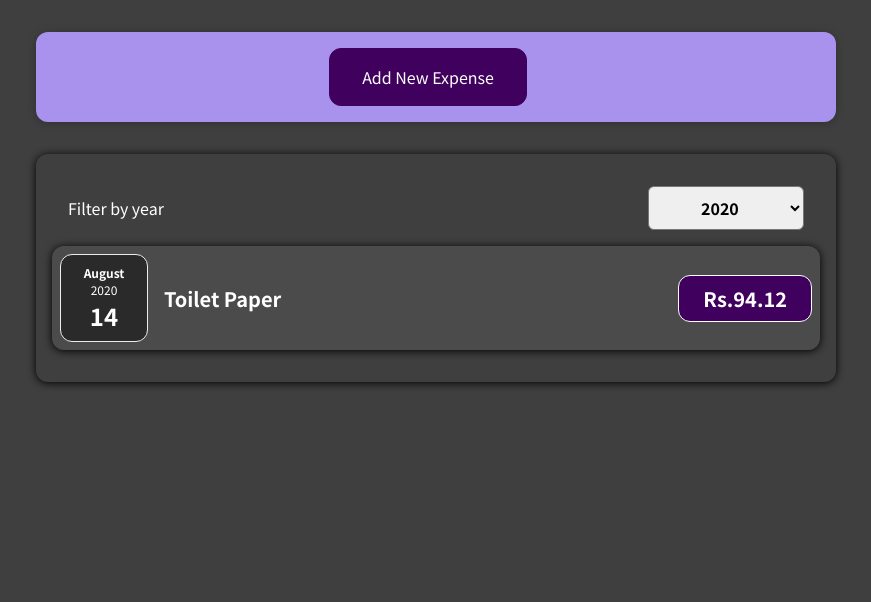
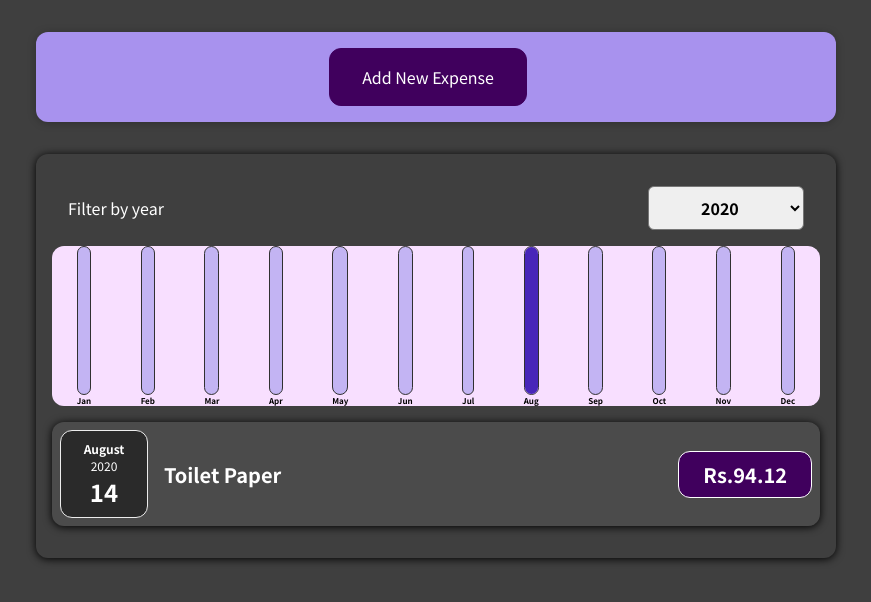
Before and after one commit to manoj2712/expense-tracker, a React (Create React App) app: page / in a window 1280 px wide. Shown: the top 602 px of the page, without its empty margins (204-1075 px from the left). Built offline with nearby package versions, Linux system fonts and the light colour scheme.

Commit message:
Added Chart and ChartBar components

```diff
--- /dev/null
+++ b/src/components/Chart/Chart.css
@@ -0,0 +1,9 @@
+.chart{
+    padding:true;
+    border-radius: 12px;
+    background-color: #f8dfff;
+    text-align: center;
+    display: flex;
+    justify-content: space-around;
+    height: 10rem;
+}
--- /dev/null
+++ b/src/components/Chart/Chart.js
@@ -0,0 +1,23 @@
+import React from "react";
+import ChartBar from "./ChartBar";
+import "./Chart.css";
+
+const Chart = (props) => {
+  const dataPointsValue = props.dataPoints.map(datapoint => datapoint.value);
+  const totalMaximum = Math.max(...dataPointsValue);
+  console.log(totalMaximum);
+  return (
+    <div className="chart">
+      {props.dataPoints.map((datapoint) => (
+        <ChartBar
+          value={datapoint.value}
+          maxValue={totalMaximum}
+          label={datapoint.label}
+          key={datapoint.label}
+        />
+      ))}
+    </div>
+  );
+};
+
+export default Chart;
--- /dev/null
+++ b/src/components/Chart/ChartBar.css
@@ -0,0 +1,30 @@
+.chart-bar{
+    height: 100%;
+    display: flex;
+    flex-direction: column;
+    align-items: center;
+}
+
+.chart-bar__inner{
+    height: 100%;
+    width: 100%;
+    border:1px solid #313131;
+    border-radius: 12px;
+    background-color: #c3b4f3;
+    overflow: hidden;
+    display: flex;
+    flex-direction: column;
+    justify-content: flex-end;
+}
+
+.chart-bar__fill{
+    background-color: #4826b9;
+    width:100%;
+    transition:all 0.3s ease-out;
+}
+
+.chart-bar__label{
+    font-weight: bold;
+    font-size: 0.5rem;
+    text-align: center;
+}
--- /dev/null
+++ b/src/components/Chart/ChartBar.js
@@ -0,0 +1,24 @@
+import React from "react";
+import "./ChartBar.css";
+
+const ChartBar = (props) => {
+  let barFillHeight = "0%";
+  if (props.maxValue > 0) {
+    barFillHeight = Math.round((props.value / props.maxValue) * 100) + "%";
+  }
+  return (
+    <div className="chart-bar">
+      <div className="chart-bar__inner">
+        <div
+          className="chart-bar__fill"
+          style={{
+            height: barFillHeight,
+          }}
+        ></div>
+      </div>
+      <div className="chart-bar__label">{props.label}</div>
+    </div>
+  );
+};
+
+export default ChartBar;
--- a/src/components/Expenses/Expenses.js
+++ b/src/components/Expenses/Expenses.js
@@ -3,6 +3,7 @@
 import Card from "../UI/Card";
 import ExpensesFilter from "../NewExpense/ExpensesFilter";
 import ExpensesList from "./ExpensesList";
+import ExpensesChart from "./ExpensesChart";
 
 const Expenses = (props) => {
   const [filteredYear, setFilteredYear] = useState("2020");
@@ -19,6 +20,7 @@
         selected={filteredYear}
         onChangeFilter={filterChangeHandler}
       />
+      <ExpensesChart expenses={filteredExpense} />
       <ExpensesList items={filteredExpense} />
     </Card>
   );
--- /dev/null
+++ b/src/components/Expenses/ExpensesChart.js
@@ -0,0 +1,28 @@
+import React from "react";
+
+import Chart from '../Chart/Chart';
+
+const ExpensesChart = props => {
+    const chartDataPoints = [
+      { label: "Jan", value: 0 },
+      { label: "Feb", value: 0 },
+      { label: "Mar", value: 0 },
+      { label: "Apr", value: 0 },
+      { label: "May", value: 0 },
+      { label: "Jun", value: 0 },
+      { label: "Jul", value: 0 },
+      { label: "Aug", value: 0 },
+      { label: "Sep", value: 0 },
+      { label: "Oct", value: 0 },
+      { label: "Nov", value: 0 },
+      { label: "Dec", value: 0 },
+    ];
+
+    for (const expense of props.expenses) {
+        const expenseMonth = expense.date.getMonth();
+        chartDataPoints[expenseMonth].value += expense.amount;
+    }
+    return <Chart dataPoints={chartDataPoints} />
+}
+
+export default ExpensesChart;
--- a/src/components/NewExpense/ExpenseForm.js
+++ b/src/components/NewExpense/ExpenseForm.js
@@ -18,7 +18,7 @@
     event.preventDefault();
     const expenseData = {
       title: enteredTitle,
-      amount: enteredAmount,
+      amount: +enteredAmount,
       date: new Date(enteredDate),
     };
     setEnteredAmount("");
```
